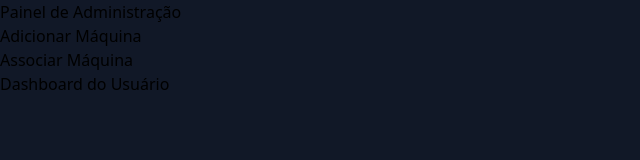
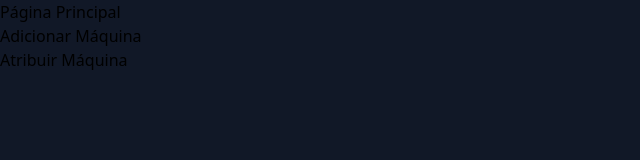
Before and after one commit to kazysys/gatev3, a Next.js app: page / in a window 1280 px wide. Shown: the top 160 px of the page, without its empty margins (0-640 px from the left). Built offline with nearby package versions, Linux system fonts and the light colour scheme.

Commit message:
Update index.tsx

```diff
--- a/pages/index.tsx
+++ b/pages/index.tsx
@@ -1,16 +1,25 @@
-const Home = () => {
+import Link from 'next/link';
+
+const HomePage = () => {
   return (
     <div>
-        <h1>Painel de Administração</h1>
+      <h1>Página Principal</h1>
       <nav>
         <ul>
-            <li><a href="/admin/add-machine">Adicionar Máquina</a></li>
-            <li><a href="/admin/assign-machine">Associar Máquina</a></li>
-            <li><a href="/admin/user-dashboard">Dashboard do Usuário</a></li>
+          <li>
+            <Link href="/admin/add-machine">
+              <a>Adicionar Máquina</a>
+            </Link>
+          </li>
+          <li>
+            <Link href="/admin/assign-machine">
+              <a>Atribuir Máquina</a>
+            </Link>
+          </li>
         </ul>
       </nav>
     </div>
   );
 };
 
-  export default Home;
+export default HomePage;
```
Lines whose indentation alone changed are shown as unchanged.
